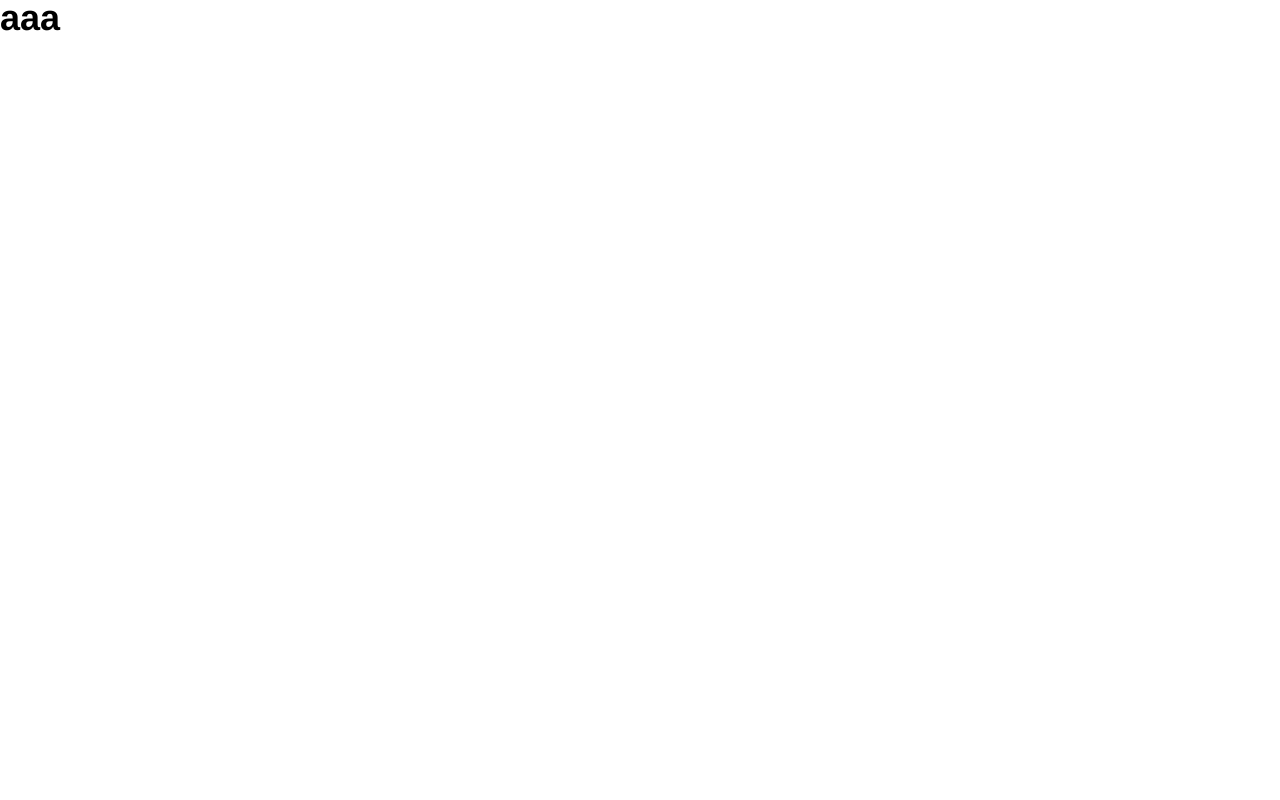
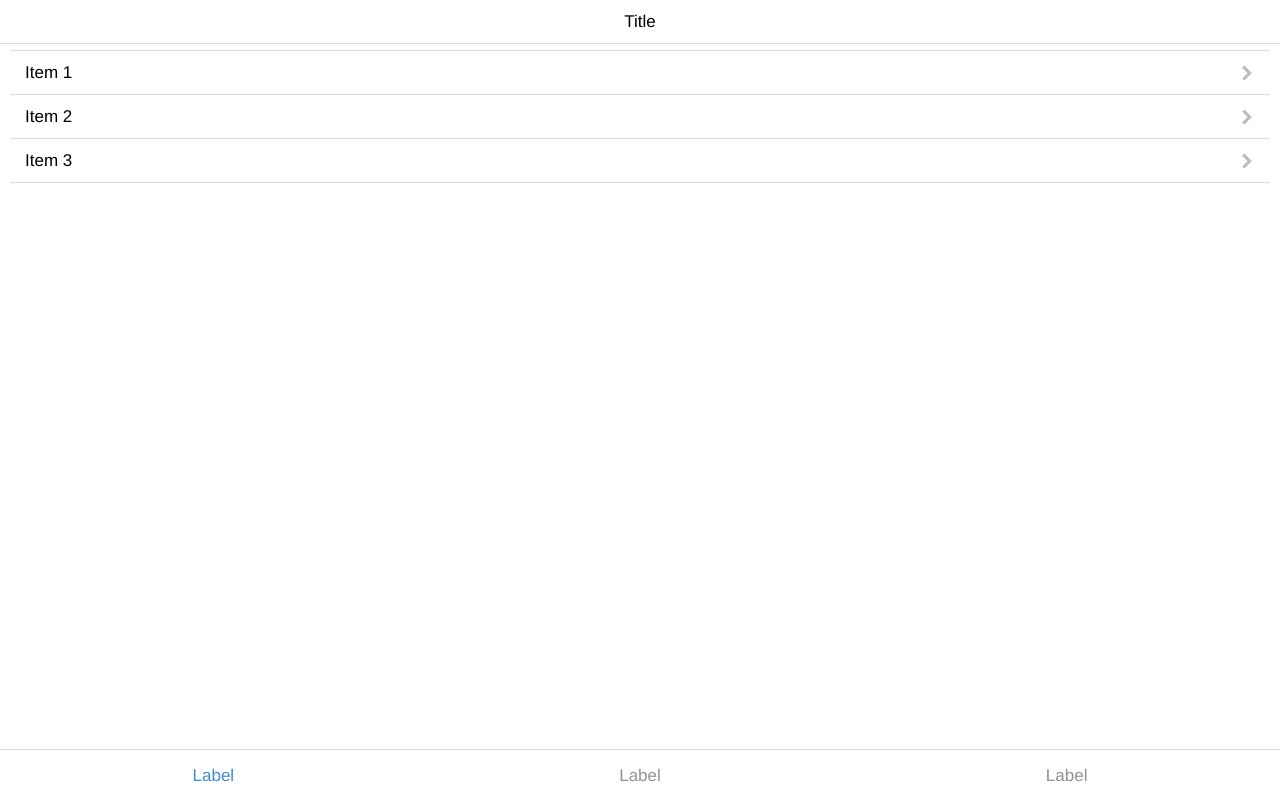
Before and after one commit to katsuyan/arrangerecipe, a Django app: page / in a window 1280 px wide. Before the commit the page is almost empty. Run offline with Django 3.2, Linux system fonts and the light colour scheme.

Commit message:
add root page

```diff
--- a/recipe/templates/recipe/category.html
+++ b/recipe/templates/recipe/category.html
@@ -8,7 +8,41 @@
 {% endblock %}
 
 {% block content %}
-<h1>aaa</h1>
+<header class="bar bar-nav">
+  <h1 class="title">Title</h1>
+
+  <div>
+    <ul class="table-view" style="margin-top:50px">
+      <li class="table-view-cell">
+        <a class="navigate-right">
+          Item 1
+        </a>
+      </li>
+      <li class="table-view-cell">
+        <a class="navigate-right">
+          Item 2
+        </a>
+      </li>
+      <li class="table-view-cell">
+        <a class="navigate-right">
+          Item 3
+        </a>
+      </li>
+    </ul>
+  </div>
+
+  <nav class="bar bar-tab">
+    <a class="tab-item active" href="#">
+      Label
+    </a>
+    <a class="tab-item" href="#">
+      Label
+    </a>
+    <a class="tab-item" href="#">
+      Label
+    </a>
+  </nav>
+</header>
 
 <!-- javascript -->
 <!-- /javascript -->
```
Also changed, not shown: arrangerecipe/settings.py (+4 -4 lines).
